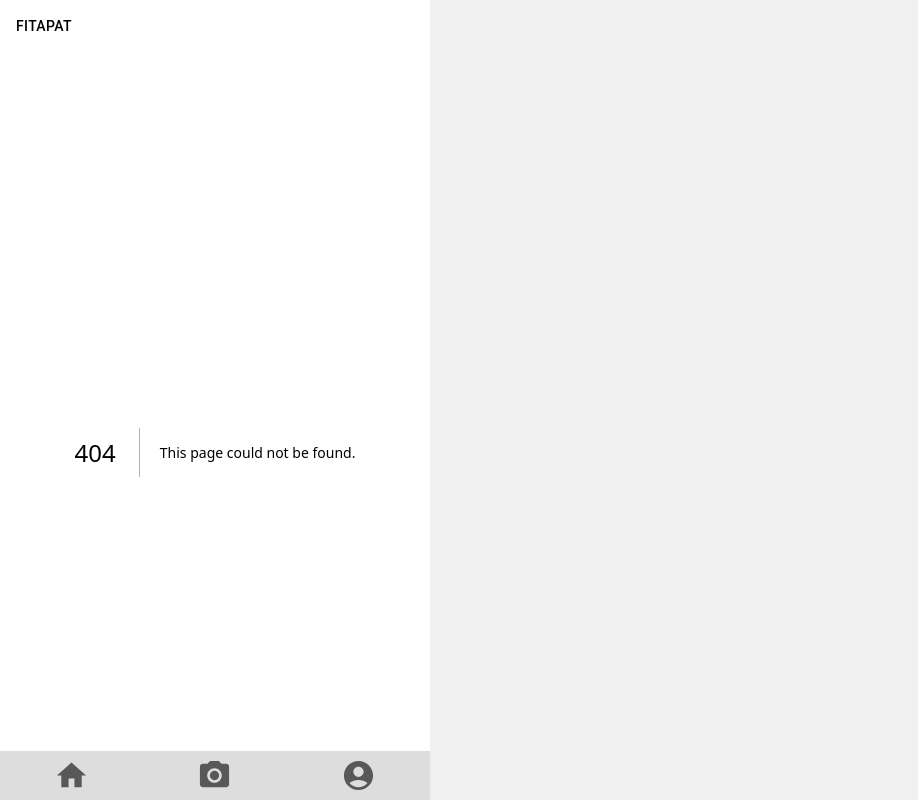
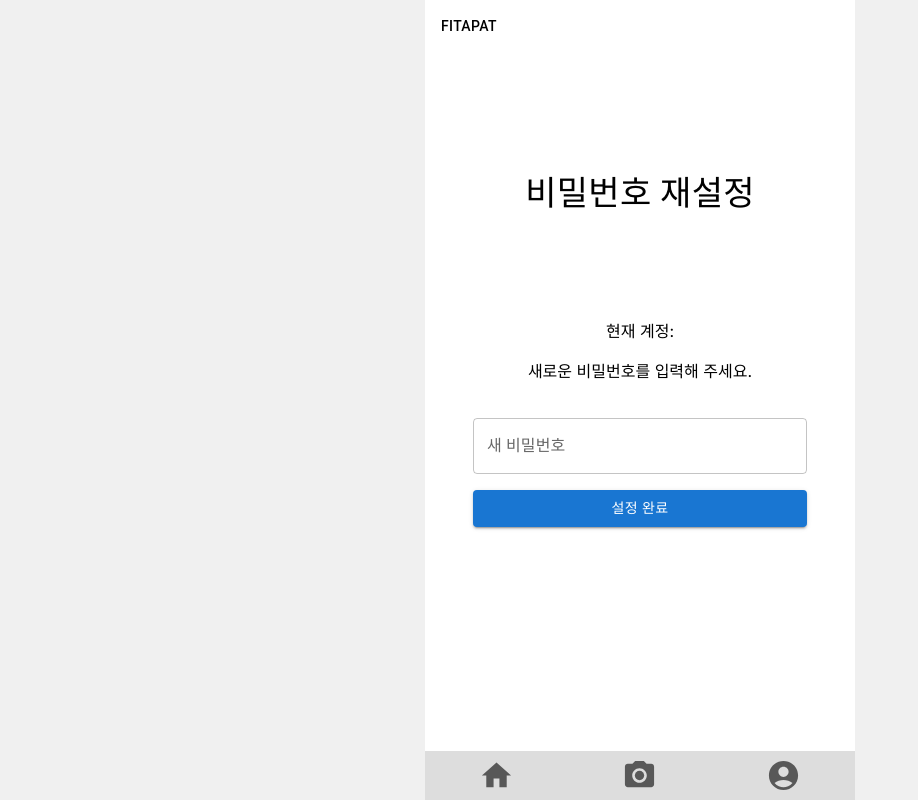
Before and after one commit to Fitapat/Fitapat-front, a Next.js app: page /reset/1 in a window 1280 px wide. Before the commit this address had no page. Shown: the whole page, without its empty margins (0-918 px from the left). Built offline with nearby package versions, Linux system fonts and the light colour scheme; no server answers.

Commit message:
feat: 리셋 페이지 url로 유저정보 가져오기

```diff
--- /dev/null
+++ b/src/app/reset/[userToken]/page.jsx
@@ -0,0 +1,88 @@
+'use client';
+
+/* eslint-disable no-console, no-alert */
+
+import React, { useState, useEffect } from 'react';
+import { Box, Typography, Button, Stack, TextField } from '@mui/material';
+
+// p = {params: {userToken: '...'}, searchParams: {...}}
+export default function Reset(p) {
+  const [userEmail, setUserEmail] = useState();
+  const [userPassword, setUserPassword] = useState();
+
+  useEffect(() => {
+    const verifyResetToken = async () => {
+      const { params } = p;
+      const { userToken } = params;
+      console.log('userToken = ', userToken);
+
+      // userToken을 verify해서 어떤 이메일인지 알아오자
+      const res = await fetch('/api/auth/verifyResetToken', {
+        method: 'POST',
+        headers: {
+          'Content-Type': 'application/json',
+        },
+        body: JSON.stringify({ userToken }),
+      });
+      const user = await res.json();
+
+      if (res.ok) {
+        const { email } = user;
+        setUserEmail(email);
+      } else {
+        console.error(res.error);
+        alert('유효하지 않은 링크');
+      }
+    };
+
+    verifyResetToken(); // 렌더링될 때 한 번 실행
+  }, []);
+
+  const handleResetPassword = async (e) => {
+    e.preventDefault();
+    alert(`이메일: ${userEmail}, 새 비밀번호: ${userPassword}`);
+    // 새 비밀번호를 db에 적용하기
+    /*
+    const res = await fetch('/api/auth/reset', {
+      method: 'POST',
+      headers: {
+        'Content-Type': 'application/json',
+      },
+      body: JSON.stringify({ email: userEmail, password: userPassword }),
+    });
+    if (res.ok) {
+      alert(`${email}님의 비밀번호가 변경되었습니다. 다시 로그인해주세요.);
+    } else {
+      console.error(res.error);
+      alert('비밀번호 변경 실패');
+    }
+    */
+  };
+
+  return (
+    <Box align="center">
+      <Typography variant="h4" sx={{ mt: 15, mb: 10 }}>
+        비밀번호 재설정
+      </Typography>
+      <Stack spacing={2} sx={{ margin: 'auto', maxWidth: 500, padding: 3 }}>
+        <span>
+          현재 계정:
+          {userEmail}
+        </span>
+        <span>새로운 비밀번호를 입력해 주세요.</span>
+        <br />
+        <TextField
+          type="password"
+          label="새 비밀번호"
+          variant="outlined"
+          onChange={(e) => {
+            setUserPassword(e.target.value);
+          }}
+        />
+        <Button variant="contained" onClick={handleResetPassword}>
+          설정 완료
+        </Button>
+      </Stack>
+    </Box>
+  );
+}
```
Also changed, not shown: src/app/api/auth/verifyResetToken/route.js (added, +34 -0 lines), src/app/reset/page.jsx (deleted).
